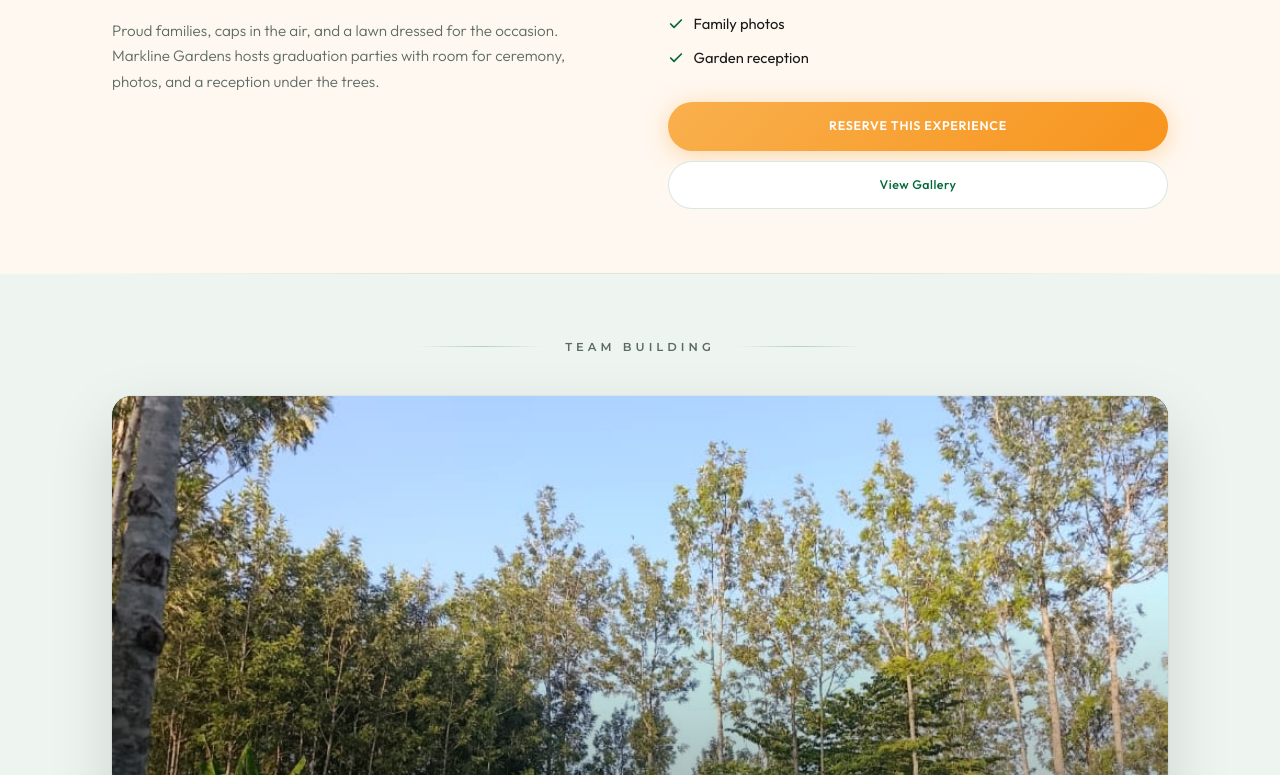
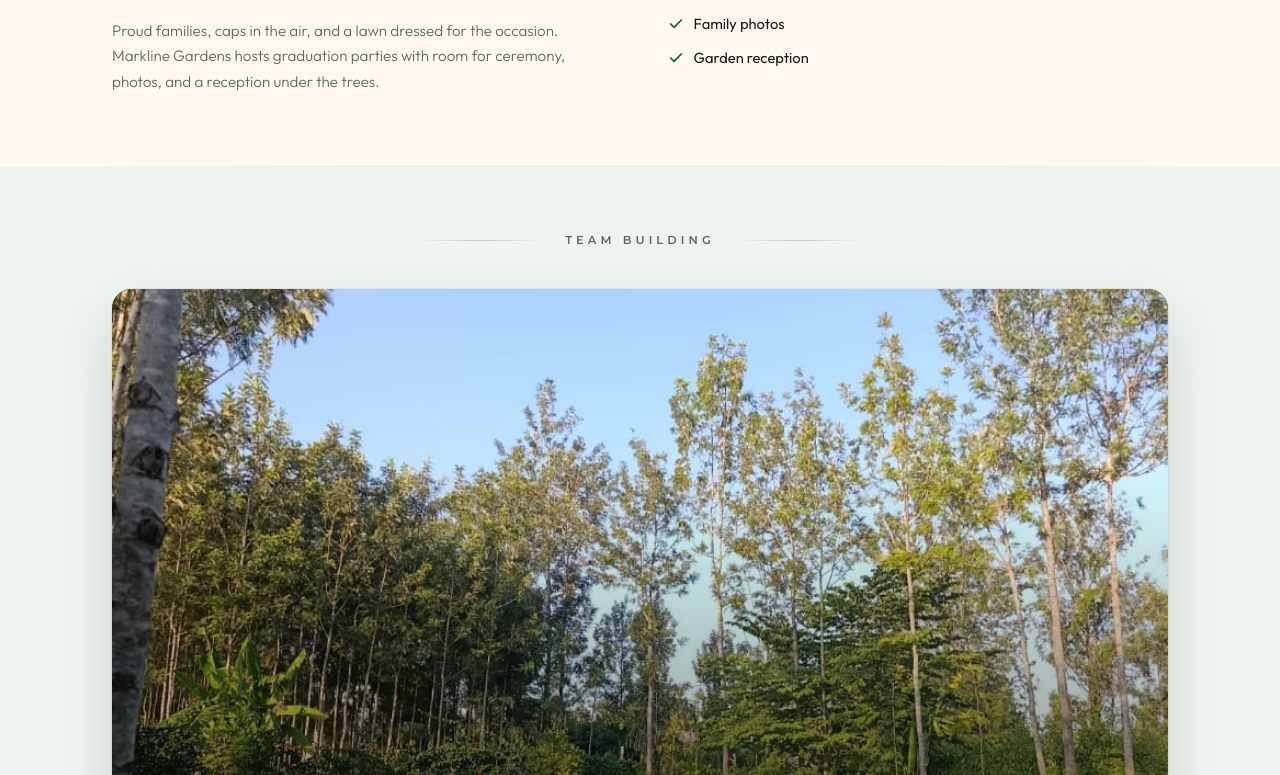
Before and after one commit to Nellie87/Garden, a React (Vite) app: page / in a window 1280 px wide. Shown: the part 2065-2840 px from the top of the page. Built offline with nearby package versions, Linux system fonts and the light colour scheme.

Commit message:
removed reserve experience, tiktok link

```diff
--- a/src/components/Experiences.jsx
+++ b/src/components/Experiences.jsx
@@ -156,19 +156,7 @@ function EventChapter({ event, chapterRef, index, onInView }) {
               ))}
             </ul>
 
-            <div className={styles.ctaGroup}>
-              <motion.a
-                href="#contact"
-                className={styles.ctaPrimary}
-                whileHover={{ scale: 1.03, y: -2 }}
-                whileTap={{ scale: 0.98 }}
-              >
-                Reserve This Experience
-              </motion.a>
-              <a href="#gallery" className={styles.ctaSecondary}>
-                View Gallery
-              </a>
-            </div>
+
           </motion.div>
         </motion.div>
       </div>
--- a/src/components/Footer.jsx
+++ b/src/components/Footer.jsx
@@ -15,7 +15,7 @@ export default function Footer() {
         <div className={styles.main}>
           <div className={styles.brandCol}>
             <Logo variant="onGreen" size="md" showTagline />
-            <p className={styles.tagline}>See you in the garden.</p>
+            <p className={styles.tagline}>See you at Markline Gardens.</p>
             <p className={styles.location}>
               <MapPin size={14} strokeWidth={1.5} />
               Kiganjo, Thika · Kenya
@@ -57,7 +57,7 @@ export default function Footer() {
 
           <div className={styles.social}>
             <a
-              href="https://www.tiktok.com/@marklinegardens"
+              href="https://www.tiktok.com/@markline.gardens?_r=1&_t=ZS-99X9qfpuMev"
               target="_blank"
               rel="noopener noreferrer"
             >
```
